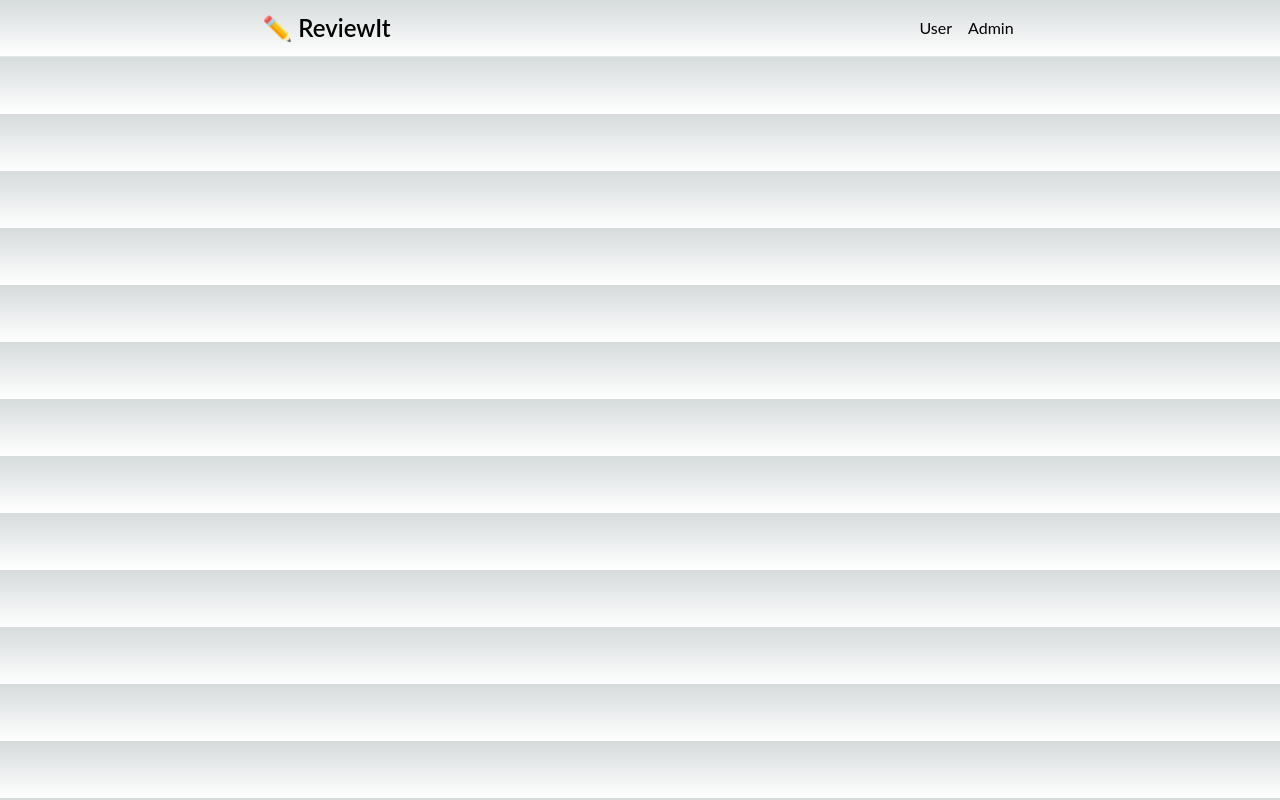
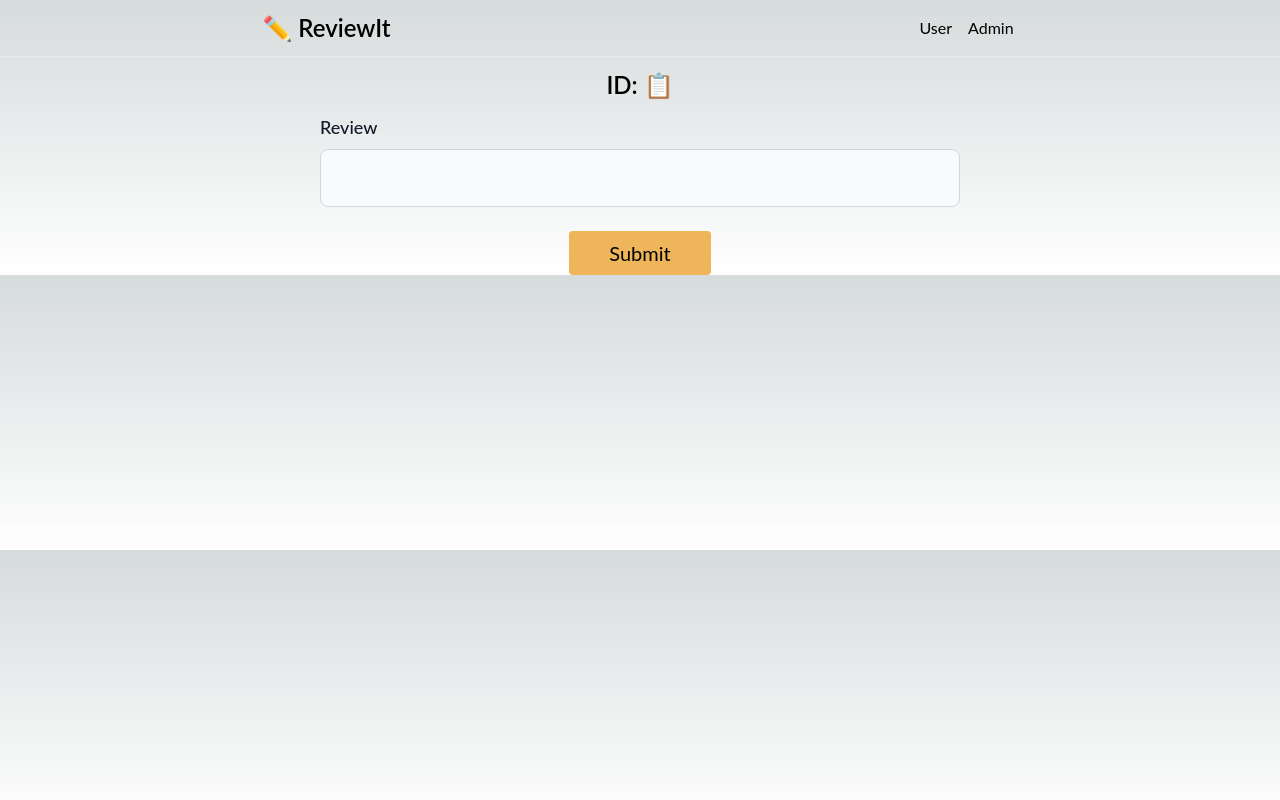
Before and after one commit to lakshya-dhariwal/lets-review, a Next.js app: page /admin/1 in a window 1280 px wide. Built offline with nearby package versions, Linux system fonts and the light colour scheme; no server answers; the database is empty.

Commit message:
feat: add and update reviews

```diff
--- a/src/components/PdfCard/PdfCard.tsx
+++ b/src/components/PdfCard/PdfCard.tsx
@@ -1,17 +1,31 @@
+import { copyToClipboard } from "@/lib/utils";
 import Link from "next/link";
 import React, { useState } from "react";
 import { PdfData } from "../../lib/models";
 
 const PdfCard: React.FC<PdfData> = (props) => {
   return (
-    <div className="bg-orange-50 p-2 rounded m-2 border border-[1px] flex  items-center justify-between ">
-      <h1>ID: {props._id}</h1>
-      {props.reviewed && <h2 className="flex-wrap">{props?.review}</h2>}
-      {!props.reviewed && (
+    <div className="bg-orange-50 p-2 rounded m-2 border border-[1px]  ">
+      <div className="flex  items-center justify-between">
+        <h1>
+          ID: {props._id}{" "}
+          <span
+            className="cursor-pointer"
+            onClick={() => {
+              copyToClipboard(props?._id);
+            }}
+          >
+            📋
+          </span>
+        </h1>
+        {/* {props.reviewed && <h2 className="flex-wrap">{props?.review}</h2>} */}
         <Link href={`/admin/${props._id}`}>
-          <button className="bg-main px-2  py-1   rounded ">Review</button>
+          <button className="bg-main px-2  py-1   rounded ">
+            {props.reviewed ? "Update" : "Review"}
+          </button>
         </Link>
-      )}
+      </div>
+      <h1 className="mt-2 text-gray-700">{props?.review}</h1>
     </div>
   );
 };
--- a/src/lib/utils.ts
+++ b/src/lib/utils.ts
@@ -1,15 +1,17 @@
-export const base64ToFile = (dataurl, filename) => {
-  var arr = dataurl.split(","),
-    mime = arr[0].match(/:(.*?);/)[1],
-    bstr = atob(arr[1]),
-    n = bstr.length,
-    u8arr = new Uint8Array(n);
+import toast from "react-hot-toast";
+import { TOAST_STYLE } from "./constants";
+// export const base64ToFile = (dataurl, filename) => {
+//   var arr = dataurl.split(","),
+//     mime = arr[0].match(/:(.*?);/)[1],
+//     bstr = atob(arr[1]),
+//     n = bstr.length,
+//     u8arr = new Uint8Array(n);
 
-  while (n--) {
-    u8arr[n] = bstr.charCodeAt(n);
-  }
-  return new File([u8arr], filename, { type: mime });
-};
+//   while (n--) {
+//     u8arr[n] = bstr.charCodeAt(n);
+//   }
+//   return new File([u8arr], filename, { type: mime });
+// };
 
 export const getBase64 = (file: File) =>
   new Promise((resolve, reject) => {
@@ -18,3 +20,8 @@ export const getBase64 = (file: File) =>
     reader.onload = () => resolve(reader.result);
     reader.onerror = (error) => reject(error);
   });
+
+export const copyToClipboard = (text: string) => {
+  navigator.clipboard.writeText(text);
+  toast("Copied to Clipboard", TOAST_STYLE);
+};
--- a/src/pages/admin/[id].tsx
+++ b/src/pages/admin/[id].tsx
@@ -1,6 +1,10 @@
-import { getPdfById } from "@/lib/services";
+import { useState } from "react";
+import { getPdfById, updatePdfById } from "@/lib/services";
+import { copyToClipboard } from "@/lib/utils";
 import { NextPage } from "next/types";
 import { PdfData } from "../../lib/models";
+import toast from "react-hot-toast";
+import { TOAST_STYLE } from "../../lib/constants";
 
 export async function getServerSideProps({ params }: any) {
   const { id } = params;
@@ -11,10 +15,59 @@ export async function getServerSideProps({ params }: any) {
 }
 
 const Review: NextPage<{ pdf: PdfData }> = ({ pdf }) => {
+  const [submitting, setSubmitting] = useState(false);
+  const [review, setReview] = useState("");
+  const submitHandler = async () => {
+    setSubmitting(true);
+    try {
+      await updatePdfById({ review, ...pdf });
+      toast("Review Submitted", TOAST_STYLE);
+    } catch (error) {
+      toast.error("Error while submitting", TOAST_STYLE);
+    }
+    setSubmitting(false);
+  };
+
   return (
-    <>
-      <h1>{pdf?._id}</h1>
-    </>
+    <div className="w-full flex items-center flex-col">
+      <h1 className="text-center m-3 text-2xl font-semibold">
+        ID: {pdf?._id}{" "}
+        <span
+          className="cursor-pointer"
+          onClick={() => {
+            copyToClipboard(pdf?._id);
+          }}
+        >
+          📋
+        </span>
+      </h1>
+      <div className="mb-6 w-1/2">
+        <label
+          htmlFor="large-input"
+          className="block mb-2 text-lg font-medium text-gray-900 "
+        >
+          Review
+        </label>
+        <input
+          type="text"
+          value={review}
+          onChange={(e) => {
+            setReview(e?.target?.value);
+          }}
+          id="large-input"
+          className="block w-full p-4 text-gray-900 border border-gray-300 rounded-lg bg-gray-50 sm:text-md focus:ring-yellow-500 focus:border-yellow-500 "
+        />
+      </div>
+      <button
+        className={` rounded p-2  px-10 text-xl cursor-pointer ${
+          submitting ? " bg-yellow-600" : " bg-main"
+        }`}
+        onClick={submitHandler}
+        disabled={submitting}
+      >
+        Submit
+      </button>
+    </div>
   );
 };
 
--- a/tsconfig.json
+++ b/tsconfig.json
@@ -19,6 +19,6 @@
       "@/*": ["./src/*"]
     }
   },
-  "include": ["next-env.d.ts", "**/*.ts", "**/*.tsx", "src/pages/api/pdf.ts"],
+  "include": ["next-env.d.ts", "**/*.ts", "**/*.tsx", "src/pages/api/pdf.ts", "src/components/ReviewModal"],
   "exclude": ["node_modules"]
 }
```
